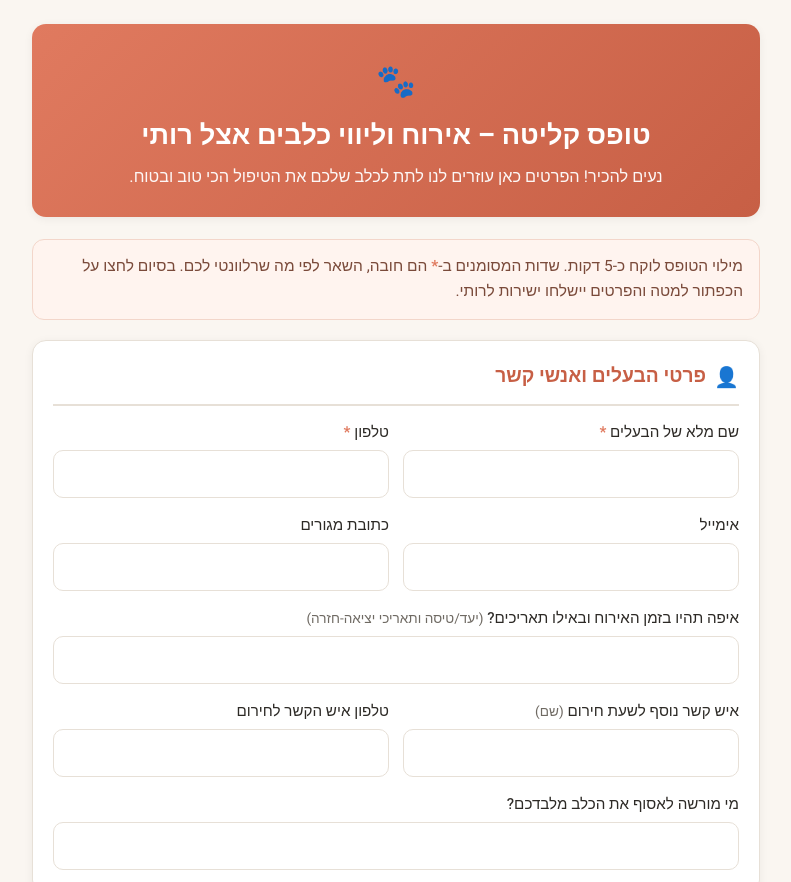
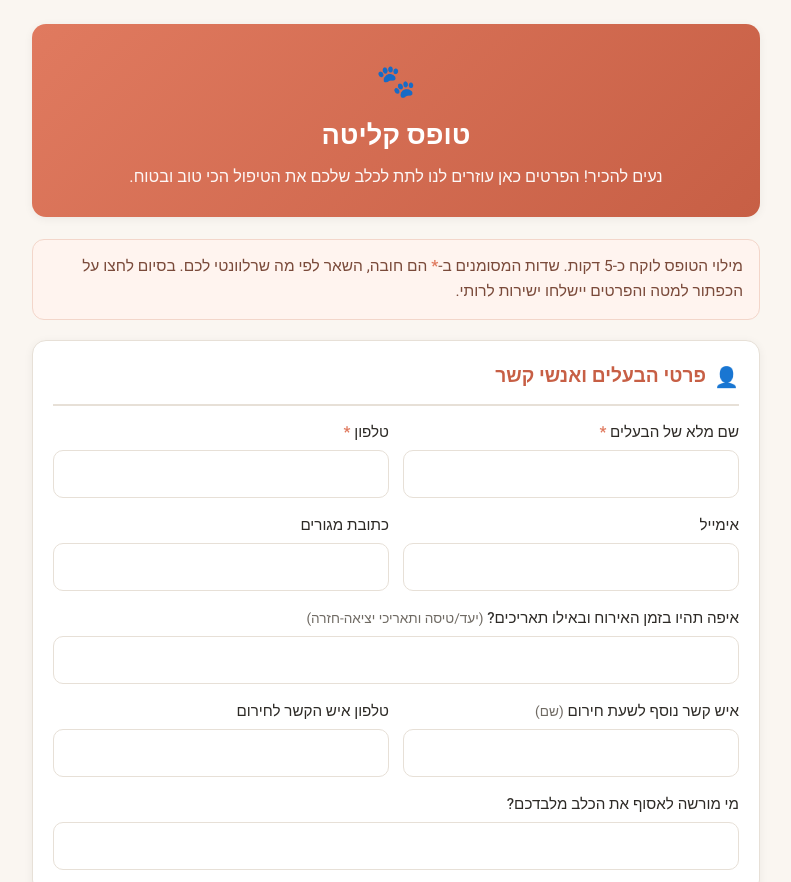
Before and after one commit to Mostov82/ruti-dogsitting-form, a plain HTML site: page index.html in a window 1280 px wide. Shown: the top 882 px of the page, without its empty margins (244-1035 px from the left). Drawn offline with Linux system fonts and the light colour scheme.

Commit message:
Simplify header to just the form title

```diff
--- a/index.html
+++ b/index.html
@@ -3,7 +3,7 @@
 <head>
   <meta charset="UTF-8" />
   <meta name="viewport" content="width=device-width, initial-scale=1.0" />
-  <title>טופס קליטה – אירוח וליווי כלבים של רותי 🐾</title>
+  <title>טופס קליטה 🐾</title>
   <meta name="description" content="טופס פרטים לאירוח כלב אצל רותי – עוזר לנו לתת את הטיפול הטוב והבטוח ביותר." />
   <link rel="preconnect" href="https://fonts.googleapis.com" />
   <link rel="preconnect" href="https://fonts.gstatic.com" crossorigin />
@@ -164,7 +164,7 @@
   <div class="wrap">
     <header class="hero">
       <span class="paw">🐾</span>
-      <h1>טופס קליטה – אירוח וליווי כלבים אצל רותי</h1>
+      <h1>טופס קליטה</h1>
       <p>נעים להכיר! הפרטים כאן עוזרים לנו לתת לכלב שלכם את הטיפול הכי טוב ובטוח.</p>
     </header>
 
```
